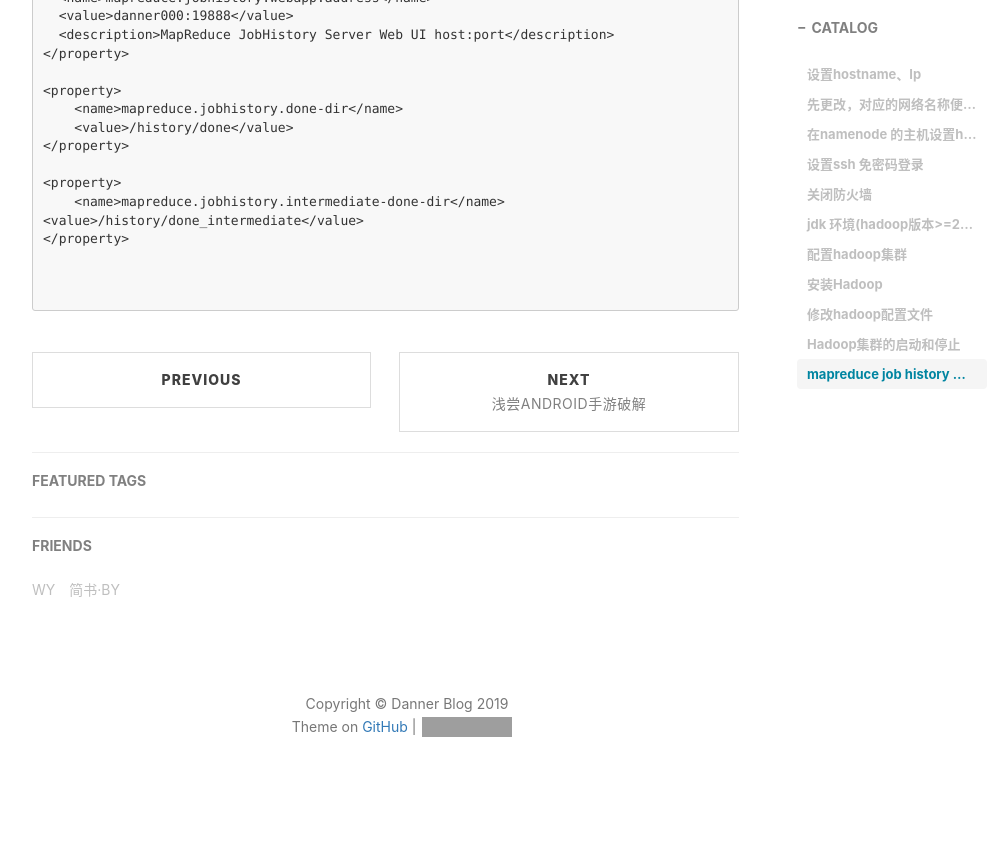
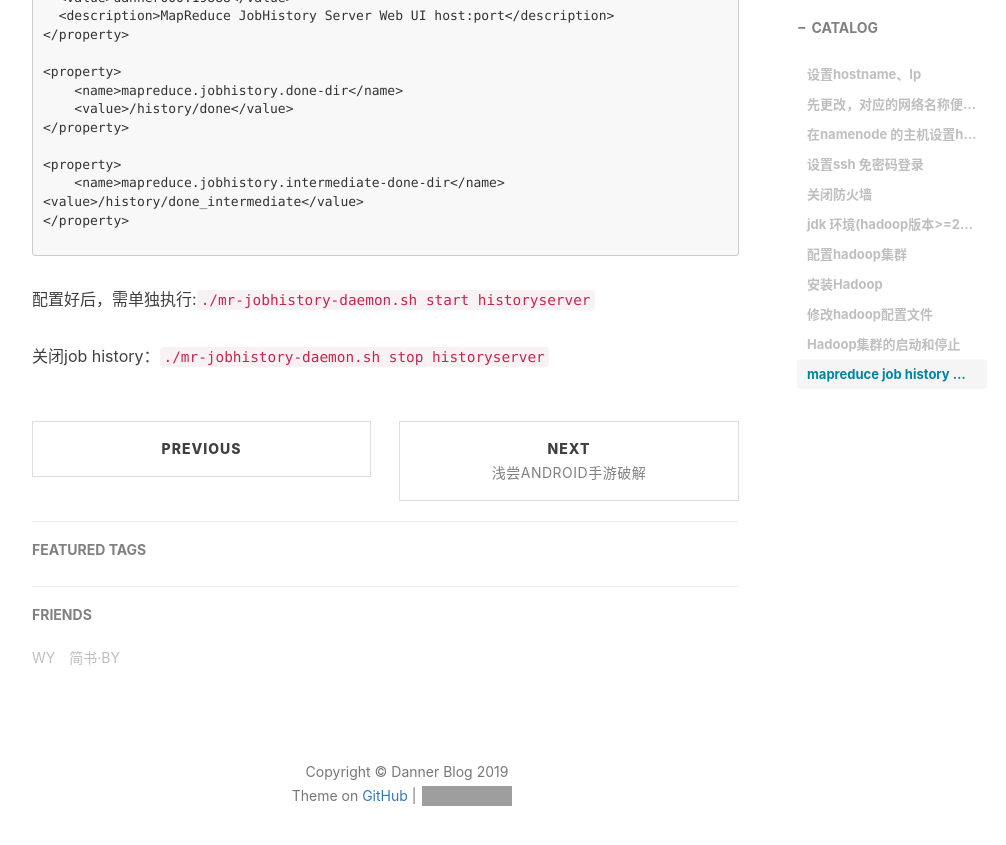
Before and after one commit to vendanner/vendanner.github.io, a Jekyll site: the page built from _posts/2019-02-16-Hadoop集群创建.md, in a window 1280 px wide and 900 px high, scrolled down 2803 px. Shown: the top 845 px of the window, without its empty margins (233-1239 px from the left). Built offline with Jekyll 4.4.1, drawn with Linux system fonts in a browser that asks for light colours; nearby versions of some CDN libraries; comment, search, counter and statistics services are not loaded; grey boxes are pictures that could not be loaded.

Commit message:
Update 2019-02-16-Hadoop集群创建.md

````diff
--- a/_posts/2019-02-16-Hadoop集群创建.md
+++ b/_posts/2019-02-16-Hadoop集群创建.md
@@ -71,7 +71,6 @@ centos7 及以上：
 
 ### mapreduce job history 配置(mapreduce-site.xml)
 ```
-
 <property>
   <name>mapreduce.jobhistory.address</name>
   <value>danner000:10020</value>
@@ -94,6 +93,8 @@ centos7 及以上：
 <value>/history/done_intermediate</value>
 </property>
 
+```
 
+配置好后，需单独执行:`./mr-jobhistory-daemon.sh start historyserver`
 
-```
+关闭job history：`./mr-jobhistory-daemon.sh stop historyserver`
````
